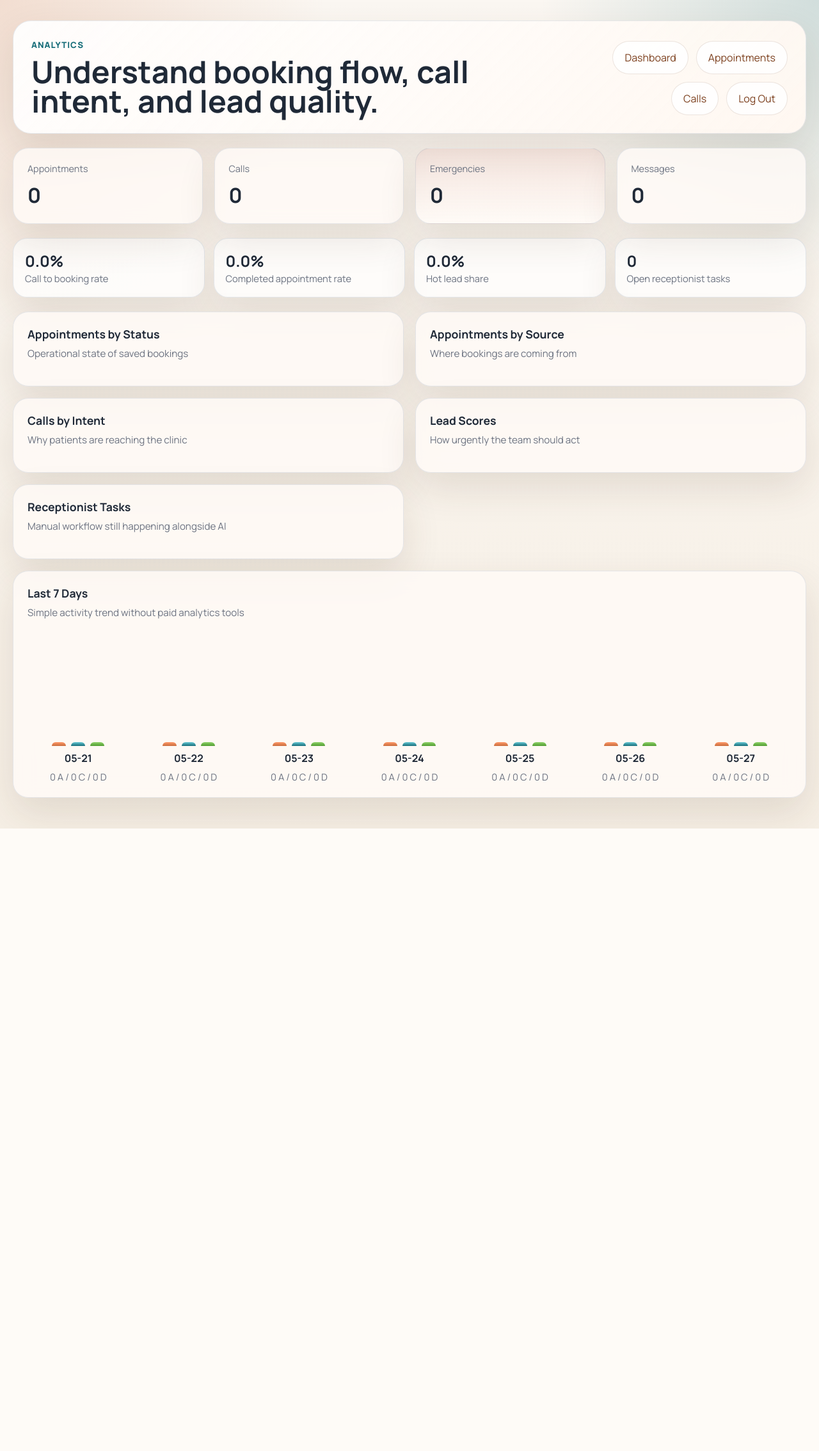
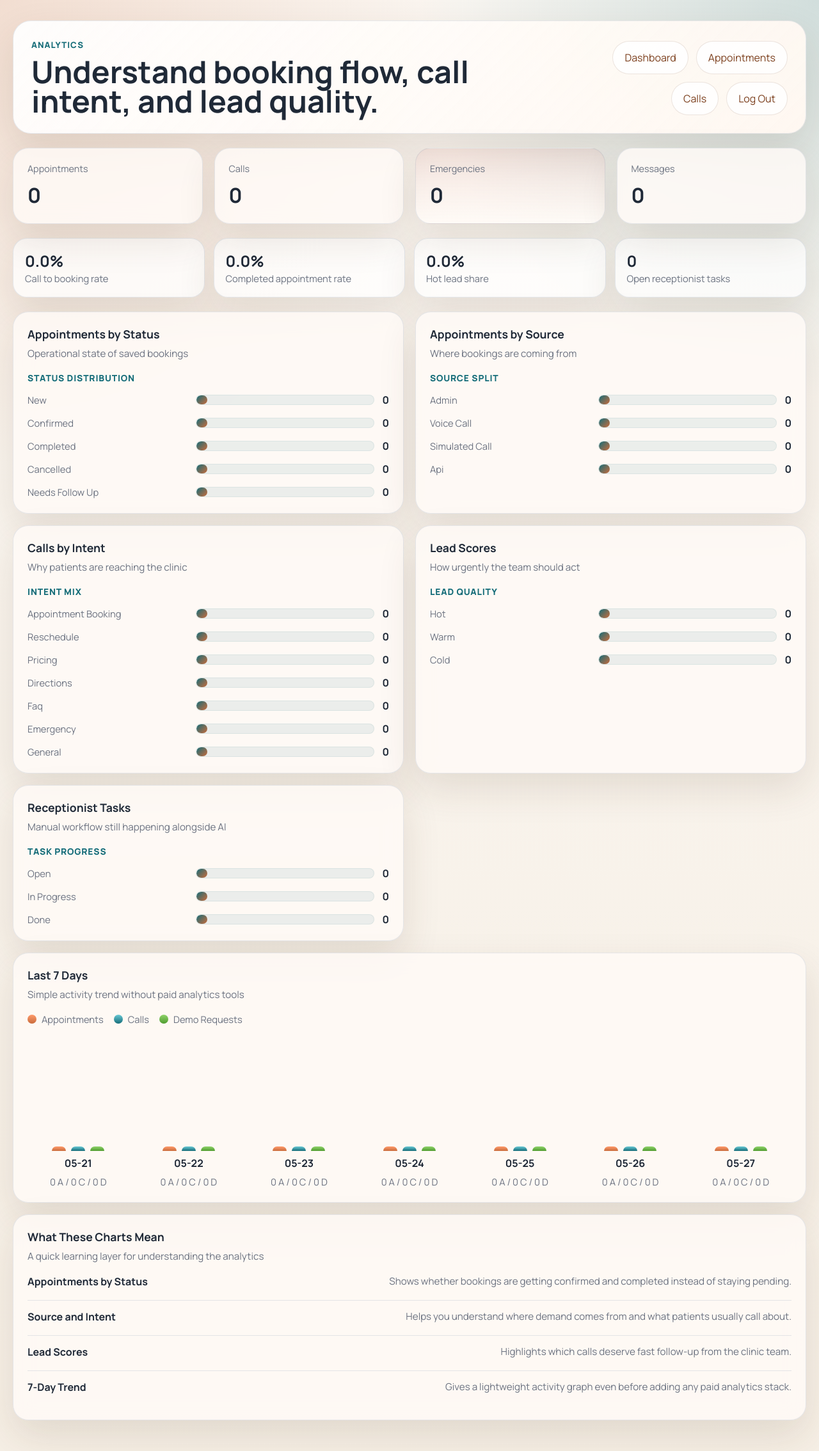
Before and after one commit to Moonbutter/dentvoice-ai, a FastAPI app: page /analytics in a window 1280 px wide. Shown: the whole page at 64% size. Before the commit the page ends 1295 px from the top, so only its background shows below. Run offline with FastAPI, Linux system fonts and the light colour scheme; the visitor is signed in with stand-in values (Sample User, id 1); data comes from the database, SQL or seed files in the repository; data that the repository does not hold is empty.

Commit message:
Improve analytics visuals for low-data dashboards

```diff
--- a/app/main.py
+++ b/app/main.py
@@ -112,6 +112,7 @@ APPOINTMENT_STATUSES = ["new", "confirmed", "completed", "cancelled", "needs_fol
 CALL_INTENTS = ["appointment_booking", "reschedule", "pricing", "directions", "faq", "emergency", "general"]
 LEAD_SCORES = ["hot", "warm", "cold"]
 TASK_STATUSES = ["open", "in_progress", "done"]
+APPOINTMENT_SOURCES = ["admin", "voice_call", "simulated_call", "api"]
 
 call_sessions: dict[str, CallSession] = {}
 
@@ -569,18 +570,23 @@ def fetch_analytics() -> dict[str, object]:
     }
 
 
-def build_chart(counter_map: dict[str, int]) -> list[dict[str, object]]:
-    if not counter_map:
+def build_chart(counter_map: dict[str, int], ordered_keys: list[str] | None = None) -> list[dict[str, object]]:
+    if ordered_keys:
+        normalized = {key: int(counter_map.get(key, 0)) for key in ordered_keys}
+    else:
+        normalized = dict(counter_map)
+
+    if not normalized:
         return []
 
-    peak = max(counter_map.values()) or 1
+    peak = max(normalized.values()) or 1
     rows = []
-    for label, value in counter_map.items():
+    for label, value in normalized.items():
         rows.append(
             {
                 "label": label.replace("_", " ").title(),
                 "value": value,
-                "percent": round((value / peak) * 100, 1),
+                "percent": round((value / peak) * 100, 1) if value else 6,
             }
         )
     return rows
@@ -595,9 +601,9 @@ def build_trend_chart(days: list[dict[str, object]]) -> list[dict[str, object]]:
             "appointments": item["appointments"],
             "calls": item["calls"],
             "contacts": item["contacts"],
-            "appointment_percent": round((int(item["appointments"]) / peak) * 100, 1),
-            "call_percent": round((int(item["calls"]) / peak) * 100, 1),
-            "contact_percent": round((int(item["contacts"]) / peak) * 100, 1),
+            "appointment_percent": round((int(item["appointments"]) / peak) * 100, 1) if int(item["appointments"]) else 4,
+            "call_percent": round((int(item["calls"]) / peak) * 100, 1) if int(item["calls"]) else 4,
+            "contact_percent": round((int(item["contacts"]) / peak) * 100, 1) if int(item["contacts"]) else 4,
         }
         for item in days
     ]
@@ -896,11 +902,11 @@ def build_dashboard_context() -> dict[str, object]:
         "branding": branding,
         "analytics": analytics,
         "analytics_charts": {
-            "appointments_by_status": build_chart(analytics["appointments_by_status"]),
-            "appointments_by_source": build_chart(analytics["appointments_by_source"]),
-            "calls_by_intent": build_chart(analytics["calls_by_intent"]),
-            "calls_by_lead_score": build_chart(analytics["calls_by_lead_score"]),
-            "tasks_by_status": build_chart(analytics["tasks_by_status"]),
+            "appointments_by_status": build_chart(analytics["appointments_by_status"], APPOINTMENT_STATUSES),
+            "appointments_by_source": build_chart(analytics["appointments_by_source"], APPOINTMENT_SOURCES),
+            "calls_by_intent": build_chart(analytics["calls_by_intent"], CALL_INTENTS),
+            "calls_by_lead_score": build_chart(analytics["calls_by_lead_score"], LEAD_SCORES),
+            "tasks_by_status": build_chart(analytics["tasks_by_status"], TASK_STATUSES),
             "recent_days": build_trend_chart(analytics["recent_days"]),
         },
         "statuses": APPOINTMENT_STATUSES,
--- a/static/styles.css
+++ b/static/styles.css
@@ -545,6 +545,15 @@ textarea {
   gap: 14px;
 }
 
+.chart-card-title {
+  margin-bottom: 14px;
+  color: var(--accent);
+  font-size: 0.86rem;
+  font-weight: 800;
+  letter-spacing: 0.06em;
+  text-transform: uppercase;
+}
+
 .chart-row {
   display: grid;
   grid-template-columns: minmax(120px, 0.9fr) 1fr auto;
@@ -559,10 +568,11 @@ textarea {
 }
 
 .chart-bar {
-  height: 14px;
+  height: 16px;
   border-radius: 999px;
   background: rgba(20, 108, 120, 0.08);
   overflow: hidden;
+  border: 1px solid rgba(20, 108, 120, 0.08);
 }
 
 .chart-bar i {
@@ -570,6 +580,41 @@ textarea {
   height: 100%;
   border-radius: inherit;
   background: linear-gradient(135deg, var(--accent), var(--brand));
+  min-width: 10px;
+}
+
+.chart-legend {
+  display: flex;
+  gap: 16px;
+  flex-wrap: wrap;
+  margin-bottom: 16px;
+  color: var(--muted);
+  font-size: 0.92rem;
+}
+
+.chart-legend span {
+  display: inline-flex;
+  align-items: center;
+  gap: 8px;
+}
+
+.legend-swatch {
+  display: inline-block;
+  width: 14px;
+  height: 14px;
+  border-radius: 999px;
+}
+
+.legend-swatch.appointments {
+  background: linear-gradient(180deg, #ff9b6b, var(--brand));
+}
+
+.legend-swatch.calls {
+  background: linear-gradient(180deg, #69c9d5, var(--accent));
+}
+
+.legend-swatch.contacts {
+  background: linear-gradient(180deg, #90d36b, #4f9c2f);
 }
 
 .trend-chart {
--- a/templates/analytics.html
+++ b/templates/analytics.html
@@ -42,6 +42,7 @@
       <article class="panel">
         <div class="panel-header"><h2>Appointments by Status</h2><p>Operational state of saved bookings</p></div>
         <div class="panel-body">
+          <div class="chart-card-title">Status distribution</div>
           <div class="chart-stack">
             {% for item in analytics_charts.appointments_by_status %}
               <div class="chart-row"><span>{{ item.label }}</span><div class="chart-bar"><i style="width: {{ item.percent }}%"></i></div><strong>{{ item.value }}</strong></div>
@@ -52,6 +53,7 @@
       <article class="panel">
         <div class="panel-header"><h2>Appointments by Source</h2><p>Where bookings are coming from</p></div>
         <div class="panel-body">
+          <div class="chart-card-title">Source split</div>
           <div class="chart-stack">
             {% for item in analytics_charts.appointments_by_source %}
               <div class="chart-row"><span>{{ item.label }}</span><div class="chart-bar"><i style="width: {{ item.percent }}%"></i></div><strong>{{ item.value }}</strong></div>
@@ -62,6 +64,7 @@
       <article class="panel">
         <div class="panel-header"><h2>Calls by Intent</h2><p>Why patients are reaching the clinic</p></div>
         <div class="panel-body">
+          <div class="chart-card-title">Intent mix</div>
           <div class="chart-stack">
             {% for item in analytics_charts.calls_by_intent %}
               <div class="chart-row"><span>{{ item.label }}</span><div class="chart-bar"><i style="width: {{ item.percent }}%"></i></div><strong>{{ item.value }}</strong></div>
@@ -72,6 +75,7 @@
       <article class="panel">
         <div class="panel-header"><h2>Lead Scores</h2><p>How urgently the team should act</p></div>
         <div class="panel-body">
+          <div class="chart-card-title">Lead quality</div>
           <div class="chart-stack">
             {% for item in analytics_charts.calls_by_lead_score %}
               <div class="chart-row"><span>{{ item.label }}</span><div class="chart-bar"><i style="width: {{ item.percent }}%"></i></div><strong>{{ item.value }}</strong></div>
@@ -82,6 +86,7 @@
       <article class="panel">
         <div class="panel-header"><h2>Receptionist Tasks</h2><p>Manual workflow still happening alongside AI</p></div>
         <div class="panel-body">
+          <div class="chart-card-title">Task progress</div>
           <div class="chart-stack">
             {% for item in analytics_charts.tasks_by_status %}
               <div class="chart-row"><span>{{ item.label }}</span><div class="chart-bar"><i style="width: {{ item.percent }}%"></i></div><strong>{{ item.value }}</strong></div>
@@ -92,6 +97,11 @@
       <article class="panel panel-span-two">
         <div class="panel-header"><h2>Last 7 Days</h2><p>Simple activity trend without paid analytics tools</p></div>
         <div class="panel-body">
+          <div class="chart-legend">
+            <span><i class="legend-swatch appointments"></i>Appointments</span>
+            <span><i class="legend-swatch calls"></i>Calls</span>
+            <span><i class="legend-swatch contacts"></i>Demo Requests</span>
+          </div>
           <div class="trend-chart">
             {% for item in analytics_charts.recent_days %}
               <div class="trend-day">
@@ -107,6 +117,17 @@
           </div>
         </div>
       </article>
+      <article class="panel panel-span-two">
+        <div class="panel-header"><h2>What These Charts Mean</h2><p>A quick learning layer for understanding the analytics</p></div>
+        <div class="panel-body">
+          <ul class="faq-list">
+            <li><strong>Appointments by Status</strong><span>Shows whether bookings are getting confirmed and completed instead of staying pending.</span></li>
+            <li><strong>Source and Intent</strong><span>Helps you understand where demand comes from and what patients usually call about.</span></li>
+            <li><strong>Lead Scores</strong><span>Highlights which calls deserve fast follow-up from the clinic team.</span></li>
+            <li><strong>7-Day Trend</strong><span>Gives a lightweight activity graph even before adding any paid analytics stack.</span></li>
+          </ul>
+        </div>
+      </article>
     </section>
   </main>
 </body>
```
